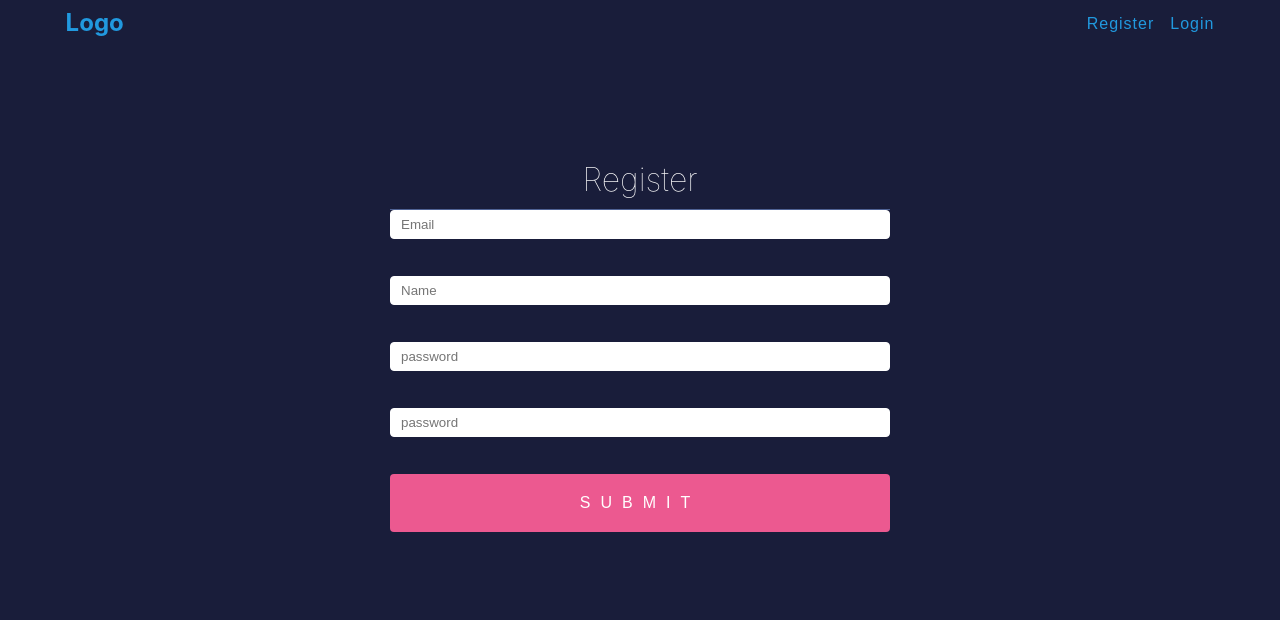
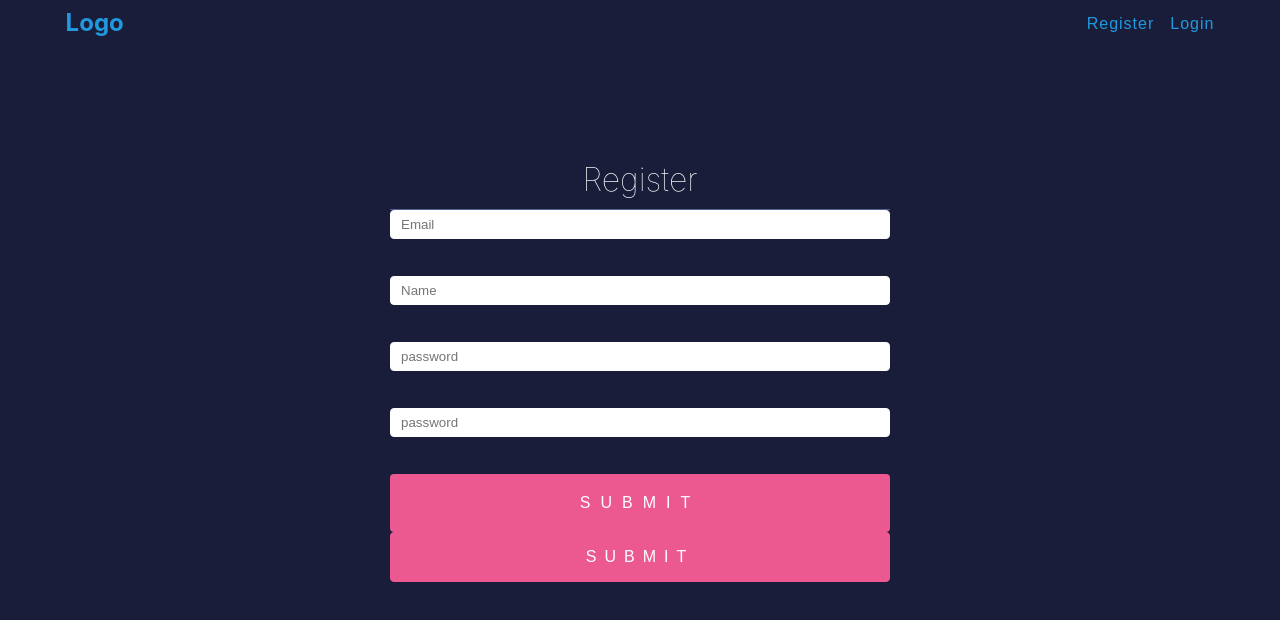
Before and after one commit to greenlightjohnny/MORE-Front, a React (Create React App) app: page /register in a window 1280 px wide. Shown: the top 620 px of the page. Built offline with nearby package versions, Linux system fonts and the light colour scheme; no server answers.

Commit message:
Calling async operations from inside a timeout ughh

```diff
--- a/src/App.js
+++ b/src/App.js
@@ -1,5 +1,5 @@
 import React, { useState, useEffect } from "react";
-import { BrowserRouter, Switch, Route, useParams } from "react-router-dom";
+import { BrowserRouter, Switch, Route } from "react-router-dom";
 import "./App.css";
 import axios from "axios";
 import Home from "./components/pages/Home";
--- a/src/components/auth/Login.js
+++ b/src/components/auth/Login.js
@@ -16,7 +16,7 @@ const schema = Joi.object({
 });
 
 export default function Login(props) {
-  const { register, handleSubmit, watch, errors } = useForm({
+  const { register, handleSubmit, errors } = useForm({
     resolver: joiResolver(schema),
   });
   const { setUserData } = useContext(UserContext);
@@ -39,10 +39,12 @@ export default function Login(props) {
     }
   }, [isButtonLoading]);
 
-  // Handle login
-  const onSubmit = async (data) => {
-    setIsButtonLoading(true);
-    clearNode();
+  function delay(ms) {
+    return new Promise((resolve) => setTimeout(resolve, ms));
+  }
+
+  //fetch data
+  async function fetchData(data) {
     try {
       const loginRes = await axios.post(APILogin, data, {
         withCredentials: true,
@@ -54,10 +56,32 @@ export default function Login(props) {
       localStorage.setItem("a-token", loginRes.data.token);
       history.push("/");
     } catch (err) {
-      setTimeout(() => {
-        err.response.data.msg && setNodeError(err.response.data.msg);
-      }, 1000);
+      err.response.data.msg && setNodeError(err.response.data.msg);
     }
+  }
+
+  // Handle login
+  const onSubmit = async (data) => {
+    setIsButtonLoading(true);
+
+    clearNode();
+    await delay(1000);
+    await fetchData(data);
+    // try {
+    //   const loginRes = await axios.post(APILogin, data, {
+    //     withCredentials: true,
+    //   });
+    //   setUserData({
+    //     token: loginRes.data.token,
+    //     user: loginRes.data.user,
+    //   });
+    //   localStorage.setItem("a-token", loginRes.data.token);
+    //   history.push("/");
+    // } catch (err) {
+    //   setTimeout(() => {
+    //     err.response.data.msg && setNodeError(err.response.data.msg);
+    //   }, 1000);
+    // }
   };
   const welcome = props.location.welcome;
 
--- a/src/components/auth/Register.js
+++ b/src/components/auth/Register.js
@@ -1,4 +1,4 @@
-import React, { useContext, useState } from "react";
+import React, { useContext, useState, useEffect } from "react";
 import Styles from "./register.module.scss";
 import { useForm } from "react-hook-form";
 import { useHistory } from "react-router-dom";
@@ -6,8 +6,7 @@ import { joiResolver } from "@hookform/resolvers/joi";
 import UserContext from "../../context/UserContext";
 import Joi from "joi";
 import axios from "axios";
-import Loader from "react-loader-spinner";
-import "react-loader-spinner/dist/loader/css/react-spinner-loader.css";
+import Button from "../util/Button";
 
 const schema = Joi.object({
   name: Joi.string(),
@@ -19,15 +18,23 @@ const schema = Joi.object({
 });
 
 export default function Register() {
-  const { register, handleSubmit, setError, watch, errors } = useForm({
+  const { register, handleSubmit, setError, errors } = useForm({
     resolver: joiResolver(schema),
   });
   const { setUserData } = useContext(UserContext);
   const history = useHistory();
   const [nodeError, setNodeError] = useState("");
+  const [isButtonLoading, setIsButtonLoading] = useState(false);
+
+  useEffect(() => {
+    if (isButtonLoading) {
+      setTimeout(() => {
+        setIsButtonLoading(false);
+      }, 1000);
+    }
+  }, [isButtonLoading]);
 
   const APIReg = "http://localhost:5000/api/v1/users/register";
-  const APILogin = "http://localhost:5000/api/v1/users/login";
 
   const onSubmit = async (data) => {
     try {
@@ -128,6 +135,9 @@ export default function Register() {
           </div>
 
           <input type="submit" />
+          <Button type="submit" isLoading={isButtonLoading}>
+            Submit
+          </Button>
           <div className={Styles.errorcon}>
             {nodeError && <p>{nodeError}</p>}
           </div>
--- a/src/components/pages/Home.js
+++ b/src/components/pages/Home.js
@@ -1,5 +1,5 @@
 import React from "react";
-import Floating from "../../images/float2.jpg";
+
 import Styles from "./home.module.scss";
 const Home = () => {
   return (
```
